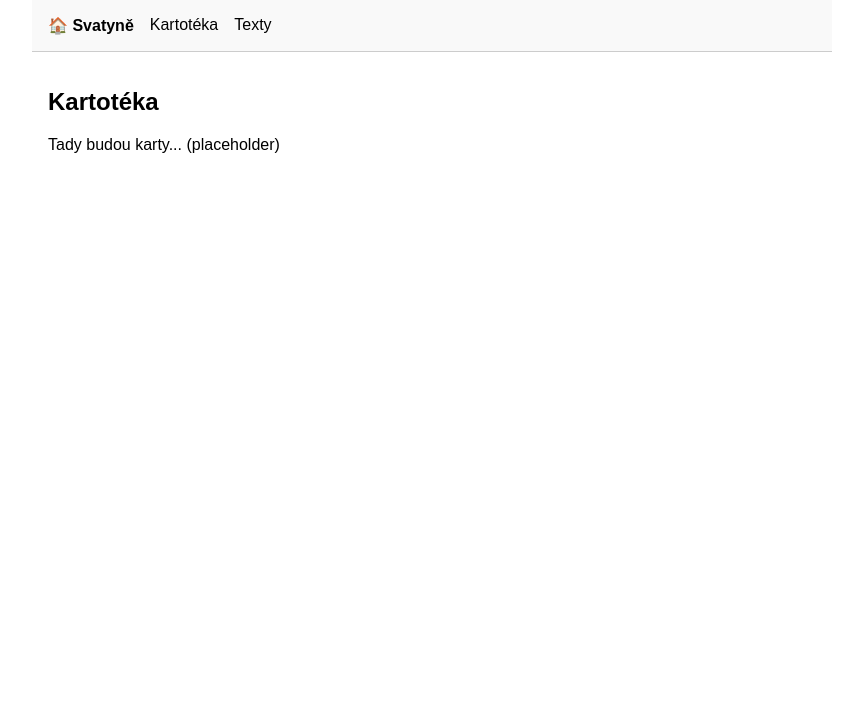
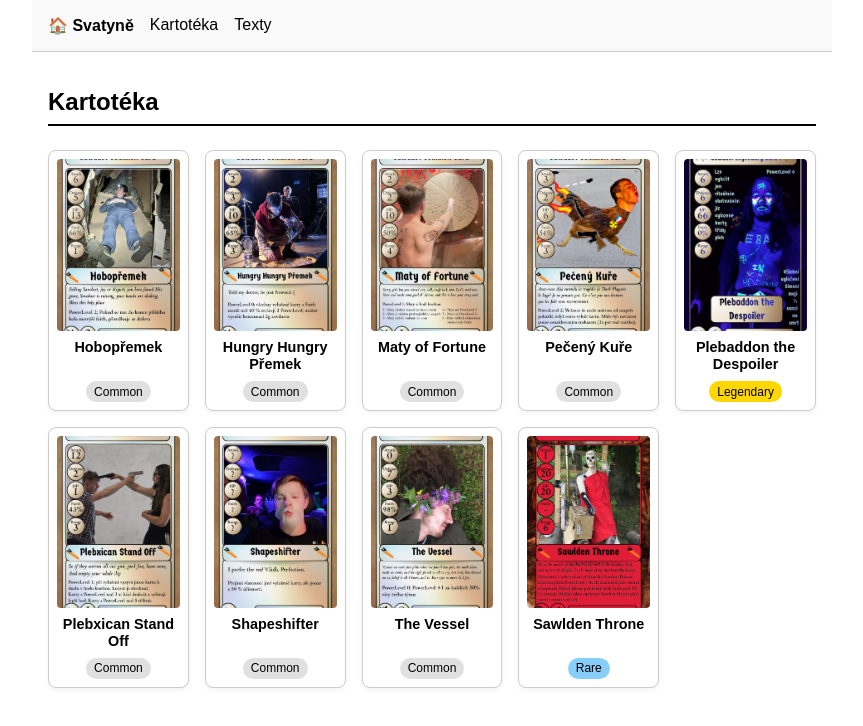
Before and after one commit to sawduststudios/sawdust-card-library, a React (Vite) app: page /sawdust-card-library/kartoteka in a window 1280 px wide. Shown: the top 726 px of the page, without its empty margins (208-1071 px from the left). Built offline with nearby package versions, Linux system fonts and the light colour scheme.

Commit message:
Layer 2: Kartotéka grid and shareable card detail views

```diff
--- a/src/App.jsx
+++ b/src/App.jsx
@@ -3,6 +3,7 @@ import Landing from './pages/Landing';
 import Library from './pages/Library';
 import Lyrics from './pages/Lyrics';
 import Song from './pages/Song';
+import Card from './pages/Card';
 import Layout from './components/Layout';
 
 function App() {
@@ -12,6 +13,7 @@ function App() {
         <Route path="/" element={<Landing />} />
         <Route element={<Layout />}>
           <Route path="/kartoteka" element={<Library />} />
+          <Route path="/kartoteka/:id" element={<Card />} />
           <Route path="/texty" element={<Lyrics />} />
           <Route path="/texty/:id" element={<Song />} />
         </Route>
--- /dev/null
+++ b/src/pages/Card.jsx
@@ -0,0 +1,99 @@
+import { useParams, Link } from 'react-router-dom';
+import data from '../../data/cards.json';
+
+const images = import.meta.glob('../../images/*', { eager: true, import: 'default' });
+
+export default function Card() {
+  const { id } = useParams();
+  const card = data.cards.find((c) => c.id === id);
+
+  if (!card) {
+    return (
+      <div style={{ textAlign: 'center', marginTop: '3rem' }}>
+        <h2>Karta nenalezena! (404)</h2>
+        <p>Tato karta ve svatých spisech neexistuje.</p>
+        <Link to="/kartoteka">Zpět do Kartotéky</Link>
+      </div>
+    );
+  }
+
+  return (
+    <article style={{ maxWidth: '500px', margin: '0 auto', paddingBottom: '3rem' }}>
+      <div style={{ marginBottom: '1.5rem' }}>
+        <Link to="/kartoteka" style={{ textDecoration: 'none', color: '#666' }}>← Zpět do Kartotéky</Link>
+      </div>
+
+      {card.image && images[`../../${card.image}`] && (
+        <img
+          src={images[`../../${card.image}`]}
+          alt={card.name}
+          style={{ width: '100%', height: 'auto', borderRadius: '8px', marginBottom: '1.5rem', boxShadow: '0 4px 12px rgba(0,0,0,0.1)' }}
+        />
+      )}
+
+      <h1 style={{ fontSize: '2rem', marginBottom: '0.5rem', display: 'flex', justifyContent: 'space-between', alignItems: 'baseline' }}>
+        {card.name}
+        <span style={{ fontSize: '1rem', fontWeight: 'normal', color: '#555', textTransform: 'capitalize' }}>
+          {card.rarity} • {card.class.replace('-', ' ')}
+        </span>
+      </h1>
+
+      {card.printCount !== null && (
+        <div style={{ fontStyle: 'italic', color: '#888', marginBottom: '1rem' }}>
+          Vytištěno pouze {card.printCount} kusů
+        </div>
+      )}
+
+      {card.releaseDate && (
+        <div style={{ fontSize: '0.9rem', color: '#666', marginBottom: '1rem' }}>
+          Vydáno: {new Date(card.releaseDate).toLocaleDateString('cs-CZ')}
+        </div>
+      )}
+
+      <div style={{ backgroundColor: '#f9f9f9', padding: '1rem', borderRadius: '8px', marginBottom: '1.5rem', border: '1px solid #eee' }}>
+        <h3 style={{ marginTop: 0, borderBottom: '1px solid #ddd', paddingBottom: '0.5rem' }}>Statistiky</h3>
+        <div style={{ display: 'grid', gridTemplateColumns: 'repeat(3, 1fr)', gap: '0.5rem', textAlign: 'center' }}>
+          <div><strong>ATK:</strong> {card.stats?.attack ?? '-'}</div>
+          <div><strong>DEF:</strong> {card.stats?.defense ?? '-'}</div>
+          <div><strong>HP:</strong> {card.stats?.hp ?? '-'}</div>
+          <div><strong>RNG:</strong> {card.stats?.range ?? '-'}</div>
+          <div><strong>FTH:</strong> {card.stats?.faith}{typeof card.stats?.faith === 'number' ? '%' : ''}</div>
+          <div><strong>PWR:</strong> {card.powerLevel}</div>
+        </div>
+      </div>
+
+      {card.rules && (
+        <div style={{ marginBottom: '1.5rem' }}>
+          <h3 style={{ marginTop: 0, marginBottom: '0.5rem' }}>Pravidla</h3>
+          <p style={{ margin: 0, whiteSpace: 'pre-wrap' }}>{card.rules}</p>
+        </div>
+      )}
+
+      {card.flavor && (
+        <div style={{ fontStyle: 'italic', marginBottom: '1.5rem', paddingLeft: '1rem', borderLeft: '4px solid #ddd', color: '#555', whiteSpace: 'pre-wrap' }}>
+          {card.flavor}
+        </div>
+      )}
+
+      {card.lore && (
+        <div style={{ marginBottom: '1.5rem' }}>
+          <h3 style={{ marginTop: 0, marginBottom: '0.5rem' }}>Lore</h3>
+          <p style={{ margin: 0, whiteSpace: 'pre-wrap' }}>{card.lore}</p>
+        </div>
+      )}
+
+      {card.synergies && card.synergies.length > 0 && (
+        <div>
+          <h3 style={{ marginTop: 0, marginBottom: '0.5rem' }}>Synergie</h3>
+          <ul style={{ margin: 0, paddingLeft: '1.5rem' }}>
+            {card.synergies.map(synId => (
+              <li key={synId}>
+                <Link to={`/kartoteka/${synId}`}>{synId}</Link>
+              </li>
+            ))}
+          </ul>
+        </div>
+      )}
+    </article>
+  );
+}
--- a/src/pages/Library.jsx
+++ b/src/pages/Library.jsx
@@ -1,8 +1,71 @@
+import { Link } from 'react-router-dom';
+import data from '../../data/cards.json';
+
+const images = import.meta.glob('../../images/*', { eager: true, import: 'default' });
+
 export default function Library() {
+  const cards = data.cards;
+
+  const rarityColor = (rarity) => {
+    switch (rarity) {
+      case 'legendary': return '#ffd700'; // gold
+      case 'rare': return '#87cefa'; // lightblue
+      case 'common': return '#e0e0e0';
+      default: return '#f0f0f0';
+    }
+  };
+
   return (
     <div>
-      <h2>Kartotéka</h2>
-      <p>Tady budou karty... (placeholder)</p>
+      <h2 style={{ borderBottom: '2px solid black', paddingBottom: '0.5rem' }}>Kartotéka</h2>
+      <div style={{
+        display: 'grid',
+        gridTemplateColumns: 'repeat(auto-fill, minmax(140px, 1fr))',
+        gap: '1rem',
+        marginTop: '1.5rem'
+      }}>
+        {cards.map((card) => (
+          <Link
+            key={card.id}
+            to={`/kartoteka/${card.id}`}
+            style={{
+              textDecoration: 'none',
+              color: 'black',
+              border: '1px solid #ccc',
+              borderRadius: '8px',
+              padding: '0.5rem',
+              display: 'flex',
+              flexDirection: 'column',
+              alignItems: 'center',
+              backgroundColor: '#fff',
+              boxShadow: '0 2px 5px rgba(0,0,0,0.05)'
+            }}
+          >
+            {card.image && images[`../../${card.image}`] ? (
+              <img
+                src={images[`../../${card.image}`]}
+                alt={card.name}
+                style={{ width: '100%', aspectRatio: '2.5/3.5', objectFit: 'cover', borderRadius: '4px', marginBottom: '0.5rem' }}
+              />
+            ) : (
+              <div style={{ width: '100%', aspectRatio: '2.5/3.5', backgroundColor: '#eee', borderRadius: '4px', marginBottom: '0.5rem', display: 'flex', alignItems: 'center', justifyContent: 'center' }}>
+                <span style={{ color: '#999', fontSize: '0.8rem' }}>Bez obrázku</span>
+              </div>
+            )}
+            <div style={{ fontWeight: 'bold', textAlign: 'center', marginBottom: '0.5rem', fontSize: '0.9rem', lineHeight: '1.2' }}>{card.name}</div>
+            <span style={{
+              backgroundColor: rarityColor(card.rarity),
+              padding: '0.2rem 0.5rem',
+              borderRadius: '12px',
+              fontSize: '0.75rem',
+              textTransform: 'capitalize',
+              marginTop: 'auto'
+            }}>
+              {card.rarity}
+            </span>
+          </Link>
+        ))}
+      </div>
     </div>
   );
 }
```
